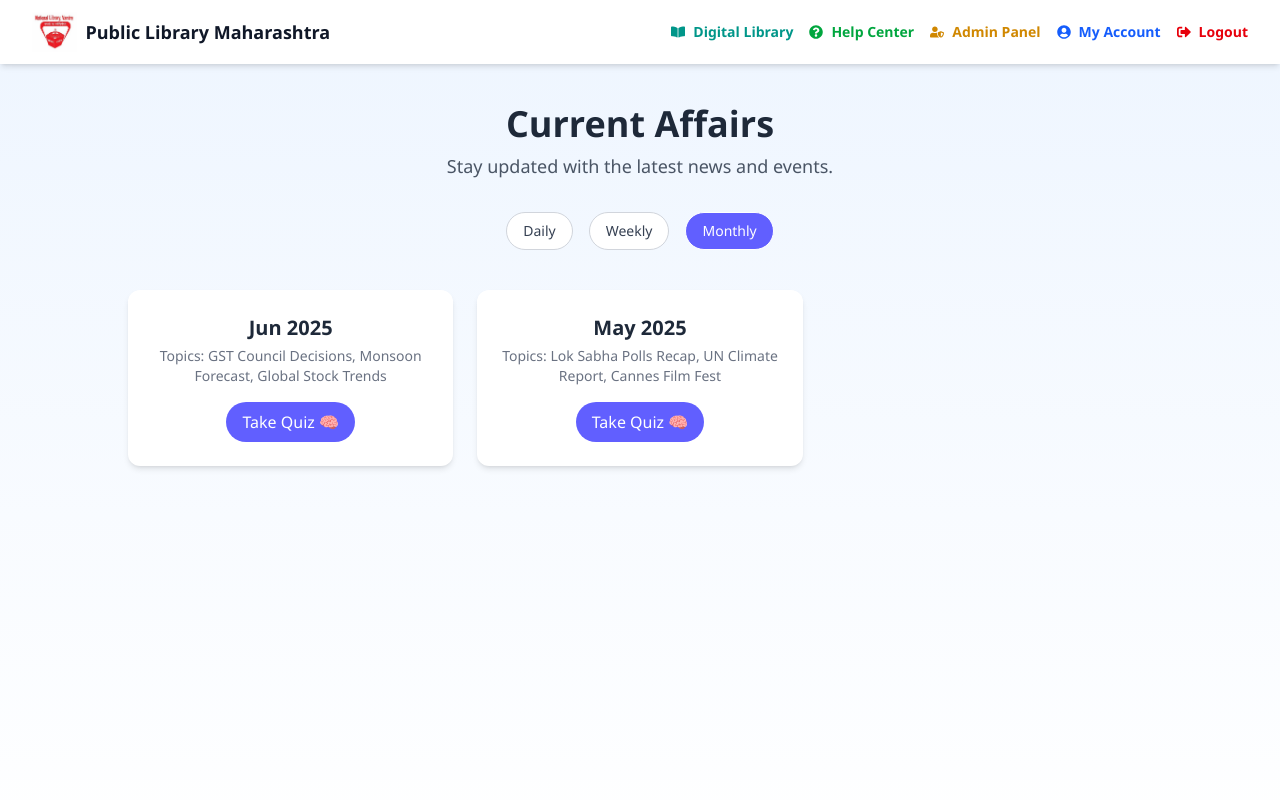
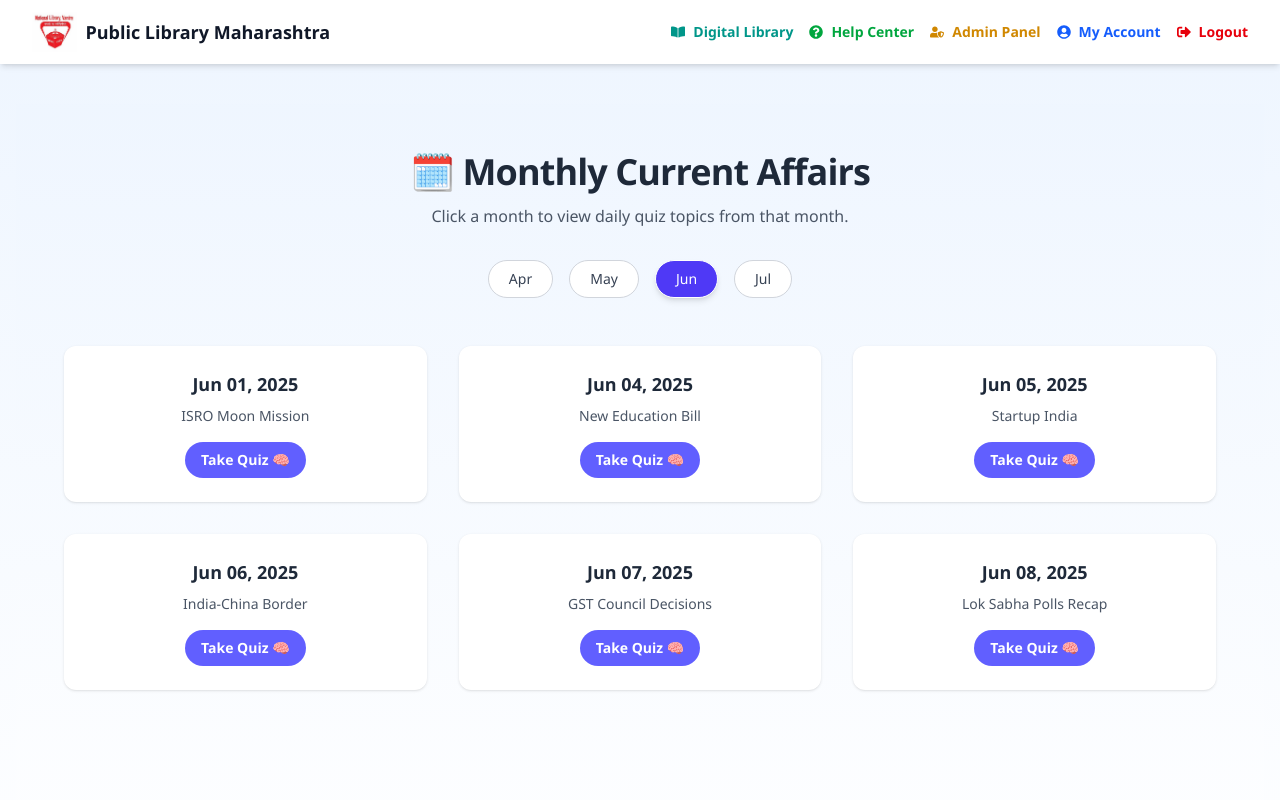
Before and after one commit to tahreeminamdar22/Public-Library-Maharashtra, a Next.js app: page /CurrentAffairs in a window 1280 px wide. Both pictures are taken after a click on the button "Monthly". Shown: the top 800 px of the page. Built offline with nearby package versions, Linux system fonts and the light colour scheme.

Commit message:
added monthly pages in current affair

```diff
--- /dev/null
+++ b/app/Components/Month.jsx
@@ -0,0 +1,105 @@
+"use client";
+import React, { useEffect, useState } from "react";
+import AOS from "aos";
+import "aos/dist/aos.css";
+import Modal from "../Components/Modal";
+
+export default function Page() {
+  const [selectedMonth, setSelectedMonth] = useState("Jun");
+  const [showModal, setShowModal] = useState(false);
+
+  useEffect(() => {
+    AOS.init({ once: true, duration: 800, easing: "ease-in-out" });
+  }, []);
+
+  const quizData = [
+    // ==== APRIL ====
+    { date: "Apr 01, 2025", topics: "World Health Day Preview", type: "Daily" },
+    { date: "Apr 02, 2025", topics: "NASA Launch Updates", type: "Daily" },
+    { date: "Apr 03, 2025", topics: "IPL 2025 Opening Ceremony", type: "Daily" },
+
+    // ==== MAY ====
+    { date: "May 01, 2025", topics: "Labour Day India & International News", type: "Daily" },
+    { date: "May 02, 2025", topics: "Elections 2025: Phase 1 Begins", type: "Daily" },
+    { date: "May 03, 2025", topics: "UNESCO Heritage Additions", type: "Daily" },
+
+    // ==== JUNE ====
+    { date: "Jun 01, 2025", topics: "ISRO Moon Mission", type: "Daily" },
+    { date: "Jun 04, 2025", topics: "New Education Bill", type: "Daily" },
+    { date: "Jun 05, 2025", topics: "Startup India", type: "Daily" },
+    { date: "Jun 06, 2025", topics: "India-China Border", type: "Daily" },
+    { date: "Jun 07, 2025", topics: "GST Council Decisions", type: "Daily" },
+    { date: "Jun 08, 2025", topics: "Lok Sabha Polls Recap", type: "Daily" },
+    { date: "Jun 09, 2025", topics: "UN Climate Report", type: "Daily" },
+    { date: "Jun 10, 2025", topics: "Cannes Film Fest", type: "Daily" },
+    { date: "Jun 11–30, 2025", topics: "Cannes Film Fest Ongoing", type: "Daily" },
+
+    // ==== JULY ====
+    { date: "Jul 02, 2025", topics: "Wimbledon Finals", type: "Daily" },
+    { date: "Jul 03, 2025", topics: "Union Budget", type: "Daily" },
+  ];
+
+  const filteredData = quizData.filter((quiz) =>
+    quiz.date.startsWith(selectedMonth)
+  );
+
+  return (
+    <>
+      <main className="min-h-screen px-4 py-12 bg-gradient-to-b from-blue-50 to-white text-center">
+        <h1 className="text-4xl font-extrabold text-gray-800 mb-3 tracking-tight">
+          🗓️ Monthly Current Affairs
+        </h1>
+        <p className="text-gray-600 mb-8 text-sm sm:text-base">
+          Click a month to view daily quiz topics from that month.
+        </p>
+
+        {/* Month Filter */}
+        <div className="flex flex-wrap justify-center gap-4 mb-12">
+          {["Apr", "May", "Jun", "Jul"].map((month) => (
+            <button
+              key={month}
+              onClick={() => setSelectedMonth(month)}
+              className={`px-5 py-2 rounded-full border text-sm font-medium transition-all duration-200 ${
+                selectedMonth === month
+                  ? "bg-indigo-600 text-white shadow-md"
+                  : "bg-white text-gray-700 border-gray-300 hover:bg-indigo-50"
+              }`}
+            >
+              {month}
+            </button>
+          ))}
+        </div>
+
+        {/* Quiz Cards */}
+        {filteredData.length > 0 ? (
+          <div className="grid grid-cols-1 sm:grid-cols-2 lg:grid-cols-3 gap-8 max-w-6xl mx-auto">
+            {filteredData.map((quiz, index) => (
+              <div
+                key={index}
+                className="bg-white rounded-xl shadow hover:shadow-lg p-6 transition transform hover:-translate-y-1"
+                data-aos="fade-up"
+                data-aos-delay={index * 60}
+              >
+                <h3 className="text-lg font-bold text-gray-800 mb-2">
+                  {quiz.date}
+                </h3>
+                <p className="text-gray-600 text-sm mb-4">{quiz.topics}</p>
+                <button
+                  onClick={() => setShowModal(true)}
+                  className="bg-indigo-500 hover:bg-indigo-600 text-white px-4 py-2 rounded-full text-sm font-semibold"
+                >
+                  Take Quiz 🧠
+                </button>
+              </div>
+            ))}
+          </div>
+        ) : (
+          <p className="text-gray-500 mt-10 text-sm">No data found for {selectedMonth} 2025.</p>
+        )}
+      </main>
+
+      {/* Modal */}
+      {showModal && <Modal onClose={() => setShowModal(false)} />}
+    </>
+  );
+}
--- a/app/CurrentAffairs/page.js
+++ b/app/CurrentAffairs/page.js
@@ -2,9 +2,11 @@
 import React, { useEffect, useState } from "react";
 import AOS from "aos";
 import "aos/dist/aos.css";
+
 import Header from "../Components/Header";
 import Footer from "../Components/Footer";
 import Modal from "../Components/Modal";
+import Month from "../Components/Month"; // ✅ Import your Monthly component
 
 export default function Page() {
   const [filter, setFilter] = useState("Daily");
@@ -64,12 +66,12 @@ export default function Page() {
       <Header />
 
       <main className="min-h-screen px-4 py-10 bg-gradient-to-b from-blue-50 to-white text-center">
+  {filter !== "Monthly" && (
+    <>
       <h1 className="text-4xl font-bold text-gray-800 mb-2">Current Affairs</h1>
       <p className="text-lg text-gray-600 mb-8">
         Stay updated with the latest news and events.
       </p>
-
-        {/* Filter Buttons */}
       <div className="flex space-x-4 justify-center mb-10">
         {["Daily", "Weekly", "Monthly"].map((type) => (
           <button
@@ -85,8 +87,13 @@ export default function Page() {
           </button>
         ))}
       </div>
+    </>
+  )}
 
-        {/* Quiz Cards */}
+  {/* Conditional Component Display */}
+  {filter === "Monthly" ? (
+    <Month />
+  ) : (
     <div className="grid grid-cols-1 md:grid-cols-2 lg:grid-cols-3 gap-6 max-w-5xl mx-auto w-full">
       {filteredData.map((quiz, index) => (
         <div
@@ -106,7 +113,10 @@ export default function Page() {
         </div>
       ))}
     </div>
+  )}
 </main>
+
+
 
       {/* Modal */}
       {showModal && <Modal onClose={() => setShowModal(false)} />}
```
Also changed, not shown: app/Components/Year.jsx (added). Lines whose indentation alone changed are shown as unchanged.
